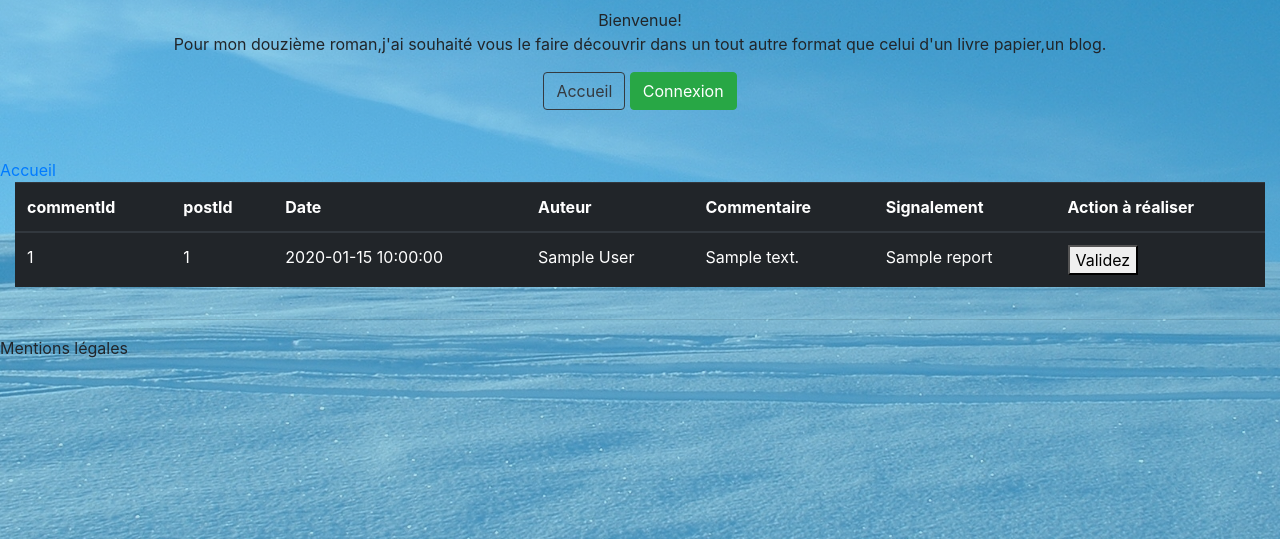
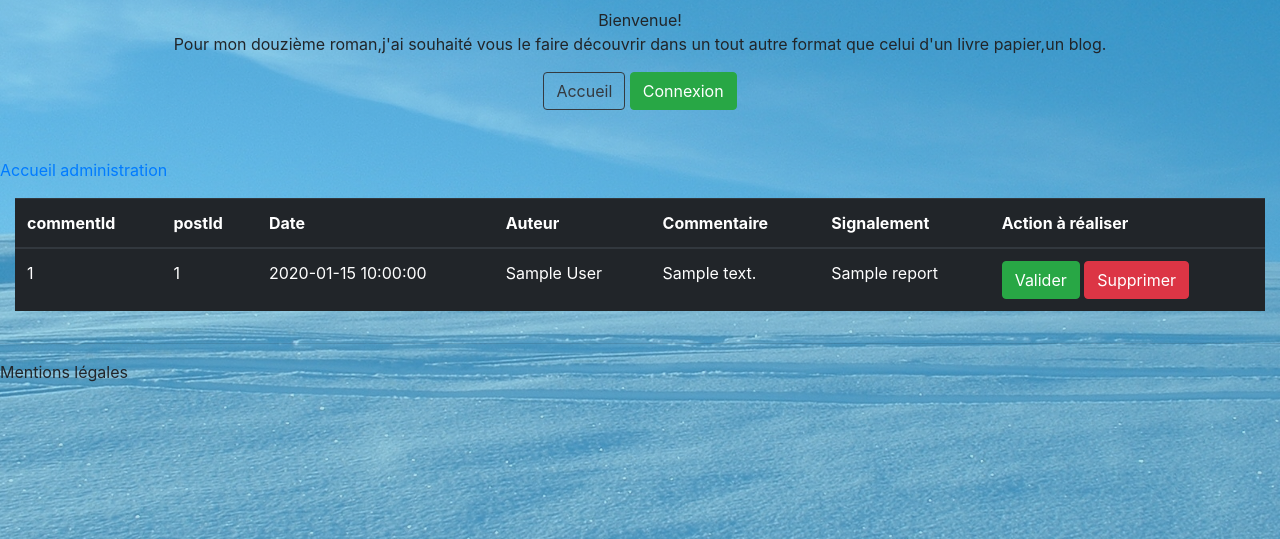
Before and after one commit to jeanforterocheoc/forteroche, a PHP site: template app/views/allComments.php in a window 1280 px wide. Shown: the part 88-627 px from the top of the page. Run offline with PHP 8.4, Linux system fonts and the light colour scheme; the template is opened without the code that fills it: most values are stand-ins (such as "Sample title", 1, 10 or a date in 2020).

Commit message:
Suppression du commentaire par Admin(delete ds adminController)

```diff
--- a/app/views/allComments.php
+++ b/app/views/allComments.php
@@ -1,5 +1,6 @@
  <?php $this->title = "Tous les commentaires" ?>
- <a href="admin/homeAdmin">Accueil</a>
+ <p><a href="admin/homeAdmin">Accueil administration</a></p>
+
  <div class="container-fluid">
     <table class="table table-dark">
         <thead>
@@ -24,11 +25,10 @@
             <td><?= htmlspecialchars($comment->report()) ?></td>
             <td><form action="<?='admin/validate/'. htmlspecialchars($comment->id()) ?>" method="post">
                     <input type="hidden" name="comment_id" value="<?=$comment->report()?>">
-                    <button type="submit" name="validate" id="validate">Validez</button>
+                    <button type="submit" class="btn btn-success" name="validate" id="validate">Valider</button>
+                    <button type="submit" class="btn btn-danger" name="delete" id="delete">Supprimer</button>
                 </form>
             </td>
-
-
             </tr>
             <?php endforeach; ?>
         </tbody>
```
Also changed, not shown: app/controllers/AdminController.php (+10 -1 lines), app/models/manager/CommentManager.php (+7 -0 lines).
